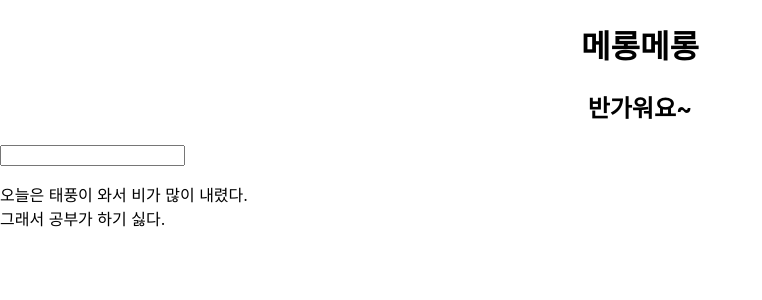
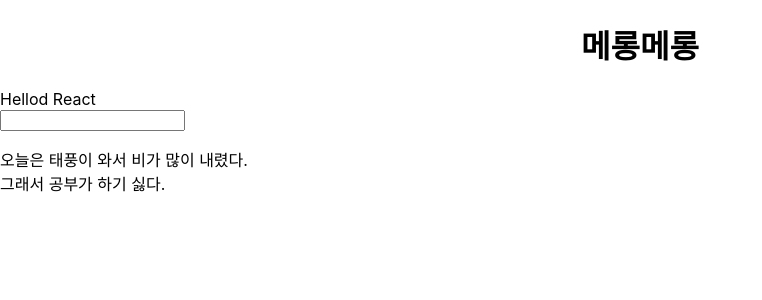
Before and after one commit to YOOGARYUNG/React-study202308, a React (Create React App) app in the folder react-study202308/: page / in a window 1280 px wide. Shown: the top 300 px of the page, without its empty margins (0-762 px from the left). Built offline with nearby package versions, Linux system fonts and the light colour scheme.

Commit message:
컴포넌트 기초

```diff
--- a/react-study202308/src/App.js
+++ b/react-study202308/src/App.js
@@ -1,5 +1,8 @@
 import React from 'react';
 import './App.css';
+import AppItem from './AppItem';
+import Noname from './Noname';
+import Hello from './Hello';
 
 function App() {
 
@@ -8,17 +11,10 @@
 
   return (
     <>
-      <div className="App">
-        <h1>메롱메롱</h1>
-        { $h2 }
-      </div>
-      <div className='noname'>
-        <input type='text' />
-        <p>
-          오늘은 태풍이 와서 비가 많이 내렸다. <br />
-          그래서 공부가 하기 싫다.
-        </p>
-      </div>
+      <AppItem />
+      <Hello />
+      <Noname />
+
     </>
   );
 }
--- /dev/null
+++ b/react-study202308/src/AppItem.js
@@ -0,0 +1,14 @@
+import React from 'react'
+
+class AppItem extends React.Component {
+
+  render() {
+    return (
+      <div className="App">
+        <h1>메롱메롱</h1>
+      </div>
+    )
+  }
+}
+
+export default AppItem;
--- /dev/null
+++ b/react-study202308/src/Hello.js
@@ -0,0 +1,10 @@
+// rafce
+import React from 'react'
+
+const Hello = () => {
+  return (
+    <div>Hellod React</div>
+  )
+}
+
+export default Hello
--- /dev/null
+++ b/react-study202308/src/Noname.js
@@ -0,0 +1,15 @@
+import React from "react";
+
+const Noname = () => {
+    return (
+        <div className="noname">
+            <input type="text" />
+            <p>
+                오늘은 태풍이 와서 비가 많이 내렸다. <br />
+                그래서 공부가 하기 싫다.
+            </p>
+        </div>
+    )
+}
+
+export default Noname;
```
